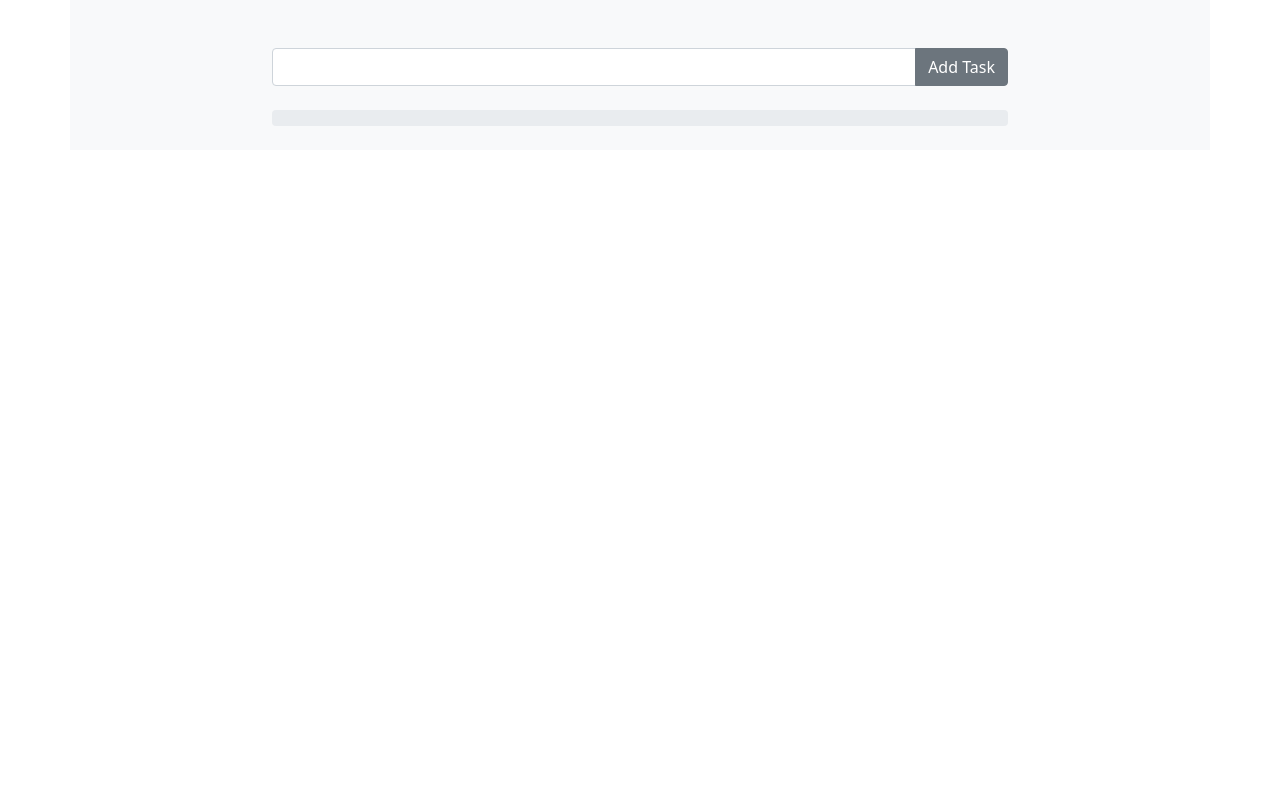
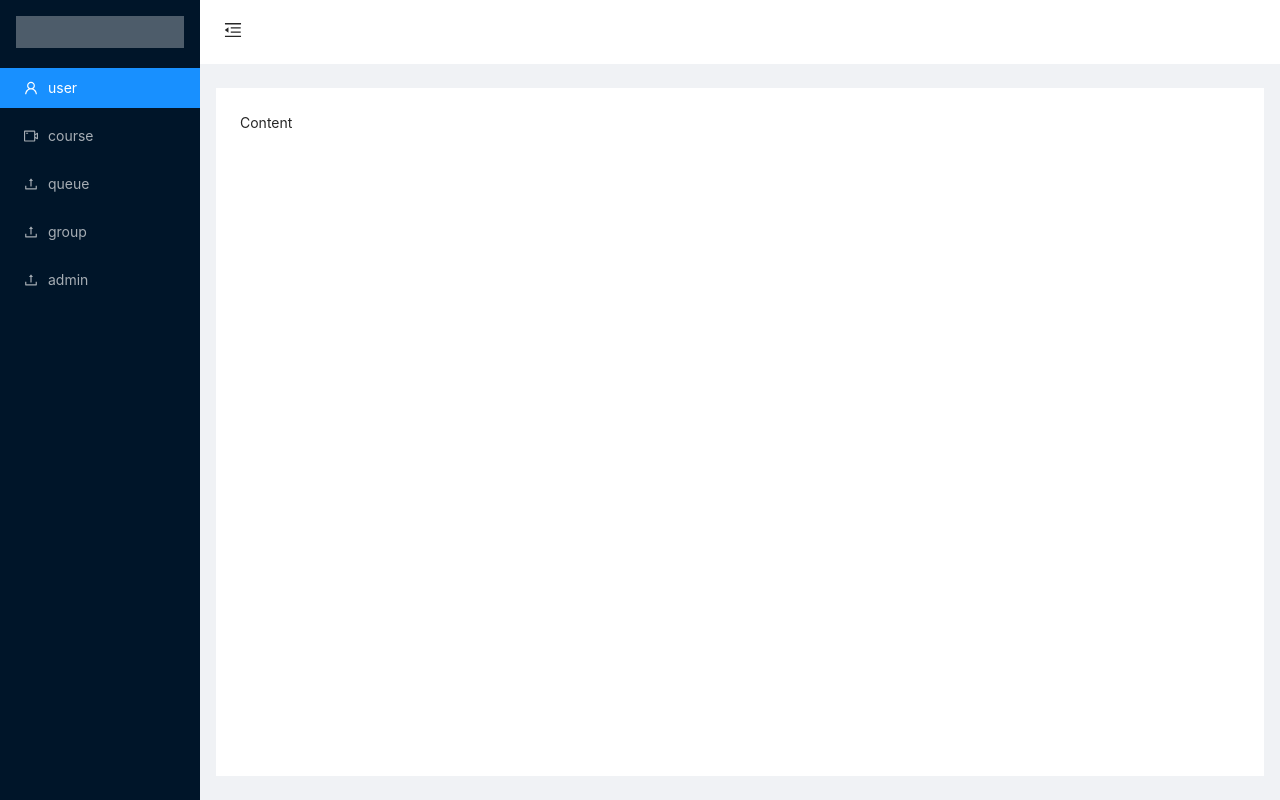
Before and after one commit to davronismoilov/admin-side, a React (Create React App) app: page / in a window 1280 px wide. Built offline with nearby package versions, Linux system fonts and the light colour scheme.

Commit message:
layout added

```diff
--- a/package.json
+++ b/package.json
@@ -6,6 +6,7 @@
     "@testing-library/jest-dom": "^5.16.4",
     "@testing-library/react": "^13.1.1",
     "@testing-library/user-event": "^13.5.0",
+    "antd": "^4.20.6",
     "bootstrap": "^5.1.3",
     "react": "^18.0.0",
     "react-dom": "^18.0.0",
--- a/src/App.js
+++ b/src/App.js
@@ -1,100 +1,8 @@
-//     state = {
-//         // count: 0
-//     }
-    //
-    // increment = () => {
-    //     this.setState({
-    //         count: this.state.count + 1
-    //     });
-    // }
-    //
-    // decrement = () => {
-    //     if (this.state.count > 0)
-    //     this.setState({
-    //         count: this.state.count - 1
-    //     });
-    // }
+import MainLayout from "./layout/main";
 
-import React, {Component} from 'react';
-import {Button, Col, Container, Input, InputGroup, ListGroup, ListGroupItem, Progress, Row} from "reactstrap";
-
-class App extends Component {
-
-    state = {
-        completed: 0,
-        task: "",
-        todos: []
-    }
-
-    handleInputChange = (e) => {
-        this.setState({
-            task: e.target.value
-        })
-    }
-
-    add = () => {
-        if (this.state.task.length >= 1)
-        this.setState({
-            todos: this.state.todos.concat(
-                {
-                    task: this.state.task,
-                    isComplete: false
-                }
-            ),
-            task : ""
-        })
-    }
-
-    complete = (e) => {
-        let cnt = 0;
-        this.setState({
-            todos: this.state.todos.map((todos) => {
-                if (e.target.value == todos.id){
-                    todos.isCompleted = !todos.isCompleted
-                }
-                if (todos.isCompleted)
-                    cnt ++;
-                return todos;
-            }),
-            completeTask: cnt
-        })
-    }
-
-    render() {
-        return (
-            <div>
-                <Container className={"bg-light pt-5 border-2 border-dark"}>
-                    <Row>
-                        <Col md={{size: 8, offset: 2}}>
-                            <InputGroup>
-                                <Input onChange={this.handleInputChange} value={this.state.task}/>
-                                <Button onClick={this.add}>
-                                    Add Task
-                                </Button>
-                            </InputGroup>
-
-                            <ListGroup flush>
-                                {this.state.todos.map((todos) => {
-                                    return <ListGroupItem
-                                        disabled
-                                        href = "#"
-                                        tag = "a">
-                                        {todos.task}
-                                        <Input onClick={this.complete} type={'checkbox'} value={todos.id} checked={todos.isCompleted}/>
-                                    </ListGroupItem>
-                                })}
-                            </ListGroup>
-                            <br/>
-                            <Progress color="success" value={this.state.completeTask * 100 / this.state.todos.length}/>
-                            <br/>
-                        </Col>
-                    </Row>
-                </Container>
-            </div>
-        );
-    }
+const App = () => {
+    return <div>
+        <MainLayout/>
+    </div>
 }
-
-App.propTypes = {};
-
 export default App;
--- a/src/index.js
+++ b/src/index.js
@@ -2,6 +2,7 @@
 import ReactDOM from 'react-dom/client';
 import App from './App';
 import 'bootstrap/dist/css/bootstrap.css'
+import 'antd/dist/antd.css'
 
 const root = ReactDOM.createRoot(document.getElementById('root'));
 root.render(
--- /dev/null
+++ b/src/layout/main.css
@@ -0,0 +1,24 @@
+.trigger {
+    padding: 0 24px;
+    font-size: 18px;
+    line-height: 64px;
+    cursor: pointer;
+    transition: color 0.3s;
+}
+
+.trigger:hover {
+    color: #1890ff;
+}
+
+.logo {
+    height: 32px;
+    margin: 16px;
+    background: rgba(255, 255, 255, 0.3);
+}
+
+.site-layout .site-layout-background {
+    background: #fff;
+}
+.ant-layout{
+    height: 100vh;
+}
--- /dev/null
+++ b/src/layout/main.js
@@ -0,0 +1,79 @@
+import {
+    MenuFoldOutlined,
+    MenuUnfoldOutlined,
+    UploadOutlined,
+    UserOutlined,
+    VideoCameraOutlined,
+} from '@ant-design/icons';
+import { Layout, Menu } from 'antd';
+import React, { useState } from 'react';
+import './main.css';
+const { Header, Sider, Content } = Layout;
+
+const MainLayout = () => {
+    const [collapsed, setCollapsed] = useState(false);
+    return (
+        <Layout>
+            <Sider trigger={null} collapsible collapsed={collapsed}>
+                <div className="logo" />
+                <Menu
+                    theme="dark"
+                    mode="inline"
+                    defaultSelectedKeys={['1']}
+                    items={[
+                        {
+                            key: '1',
+                            icon: <UserOutlined />,
+                            label: 'user',
+                        },
+                        {
+                            key: '2',
+                            icon: <VideoCameraOutlined />,
+                            label: 'course',
+                        },
+                        {
+                            key: '3',
+                            icon: <UploadOutlined />,
+                            label: 'queue',
+                        },
+                        {
+                            key: '4',
+                            icon: <UploadOutlined />,
+                            label: 'group',
+                        },
+                        {
+                            key: '5',
+                            icon: <UploadOutlined />,
+                            label: 'admin',
+                        },
+                    ]}
+                />
+            </Sider>
+            <Layout className="site-layout">
+                <Header
+                    className="site-layout-background"
+                    style={{
+                        padding: 0,
+                    }}
+                >
+                    {React.createElement(collapsed ? MenuUnfoldOutlined : MenuFoldOutlined, {
+                        className: 'trigger',
+                        onClick: () => setCollapsed(!collapsed),
+                    })}
+                </Header>
+                <Content
+                    className="site-layout-background"
+                    style={{
+                        margin: '24px 16px',
+                        padding: 24,
+                        minHeight: 280,
+                    }}
+                >
+                    Content
+                </Content>
+            </Layout>
+        </Layout>
+    );
+};
+
+export default MainLayout;
```
Also changed, not shown: 1 other file (tests, documents, lock files or other folders).
